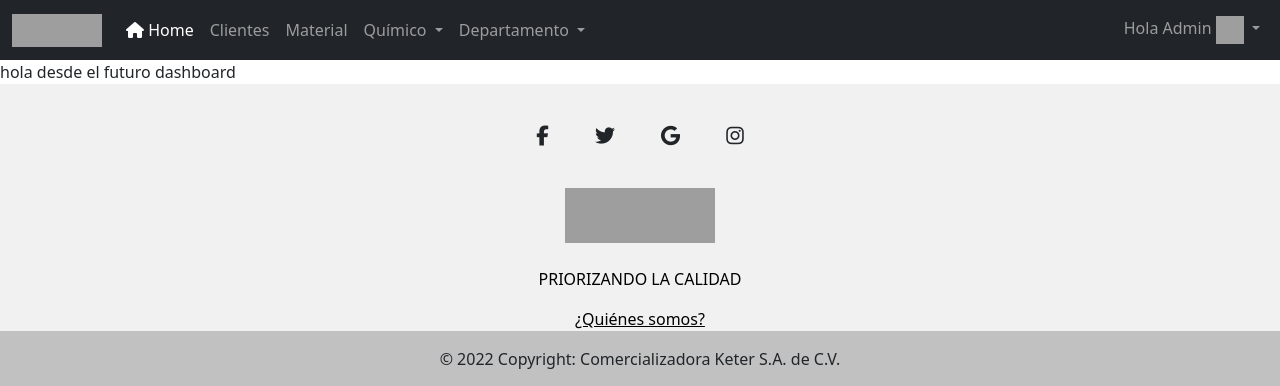
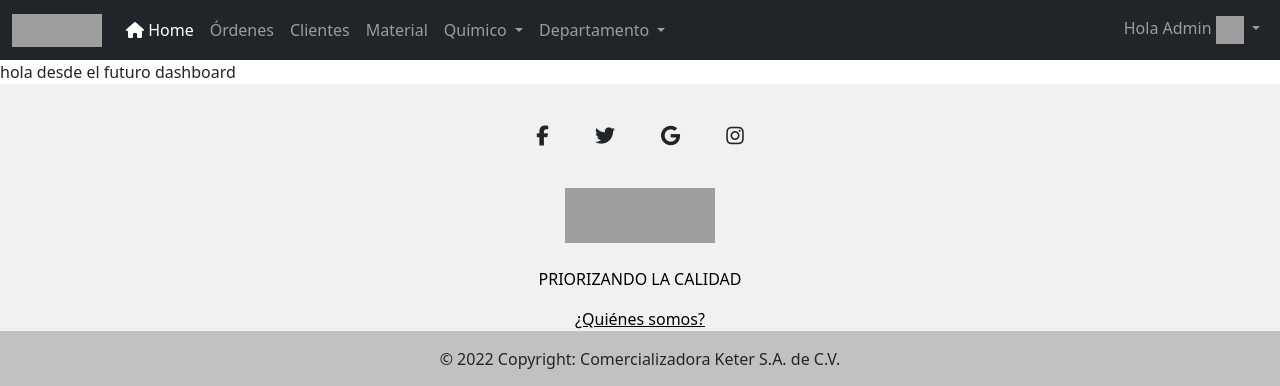
Before and after one commit to oscdev11/LV_KeterIntegrador5to, a CodeIgniter app: page /keter_integrador/index.php/dashc/show in a window 1280 px wide. Shown: the top 386 px of the page. Run offline with CodeIgniter, Linux system fonts and the light colour scheme; some libraries are stand-ins or nearby versions; grey boxes are pictures that could not be loaded.

Commit message:
boton ordenes

```diff
--- a/application/views/headers/menu.php
+++ b/application/views/headers/menu.php
@@ -17,7 +17,7 @@
         </li>
 
         <li class="nav-item">
-          <!-- <a class="nav-link" href="<?=base_url('index.php/OrdenesC/show') ?>">Órdenes</a> -->
+          <a class="nav-link" href="<?=base_url('index.php/OrdenesC/show') ?>">Órdenes</a>
         </li>
         <li class="nav-item">
           <a class="nav-link" href="<?=base_url('index.php/ClientesC/show') ?>">Clientes</a>
```
